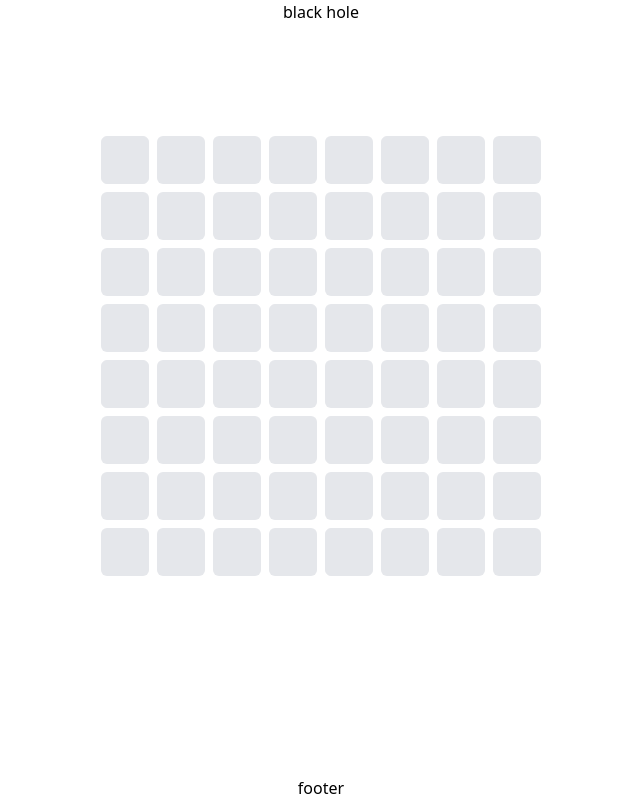
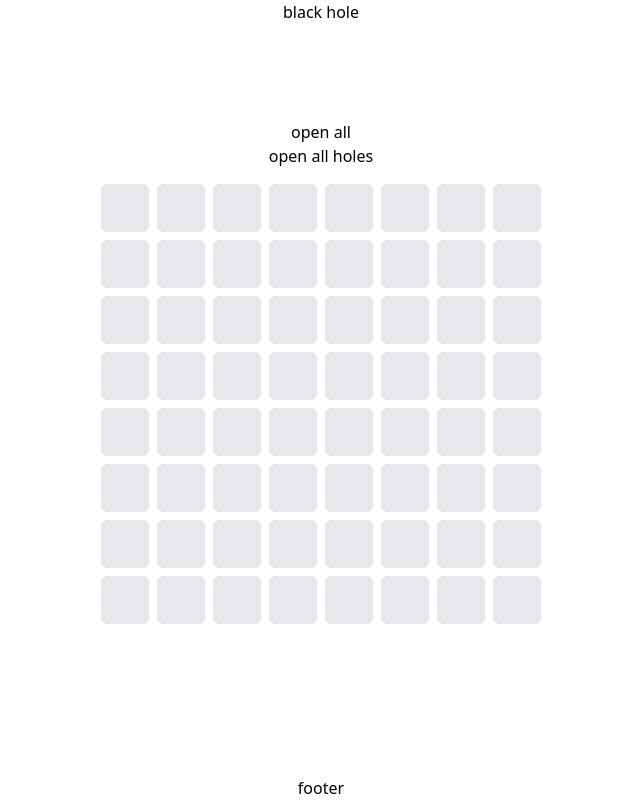
Before and after one commit to Nedilko/black-hole, a React (Create React App) app: page / in a window 1280 px wide. Shown: the whole page, without its empty margins (319-959 px from the left). Built offline with nearby package versions, Linux system fonts and the light colour scheme.

Commit message:
for debugging

```diff
--- a/src/components/Game/GameField.tsx
+++ b/src/components/Game/GameField.tsx
@@ -1,5 +1,5 @@
 import { useCallback, useState } from 'react';
-import { getGameCellsData, fillNumbers } from '../../game/field';
+import { getGameCellsData } from '../../game/field';
 import Cell from './Cell';
 import type { IBoardSize } from '../../game/field';
 
@@ -7,7 +7,7 @@ const GameField = ({ width, height }: IBoardSize) => {
   const count = width * height;
 
   const [cells, setCells] = useState(() =>
-    fillNumbers(getGameCellsData({ width, height }, 10))
+    getGameCellsData({ width, height }, 10)
   );
 
   const handleOpen = useCallback((index: number, isMark: boolean) => {
@@ -17,8 +17,22 @@ const GameField = ({ width, height }: IBoardSize) => {
     });
   }, []);
 
+  const handleOpenAllCells = useCallback(() => {
+    setCells((current) => {
+      return current.map((cell) => ({ ...cell, isOpen: true }));
+    });
+  }, []);
+
+  const handleOpenAllHoles = useCallback(() => {
+    setCells((current) => {
+      return current.map((cell) => ({ ...cell, isOpen: cell.isHole }));
+    });
+  }, []);
+
   return (
     <div className="flex flex-col">
+      <button onClick={handleOpenAllCells}>open all</button>
+      <button onClick={handleOpenAllHoles}>open all holes</button>
       <div className={`grid gap-2 grid-cols-${width} grid-rows-${height} p-4`}>
         {Array.from({ length: count }, (_, i) => {
           return (
```
